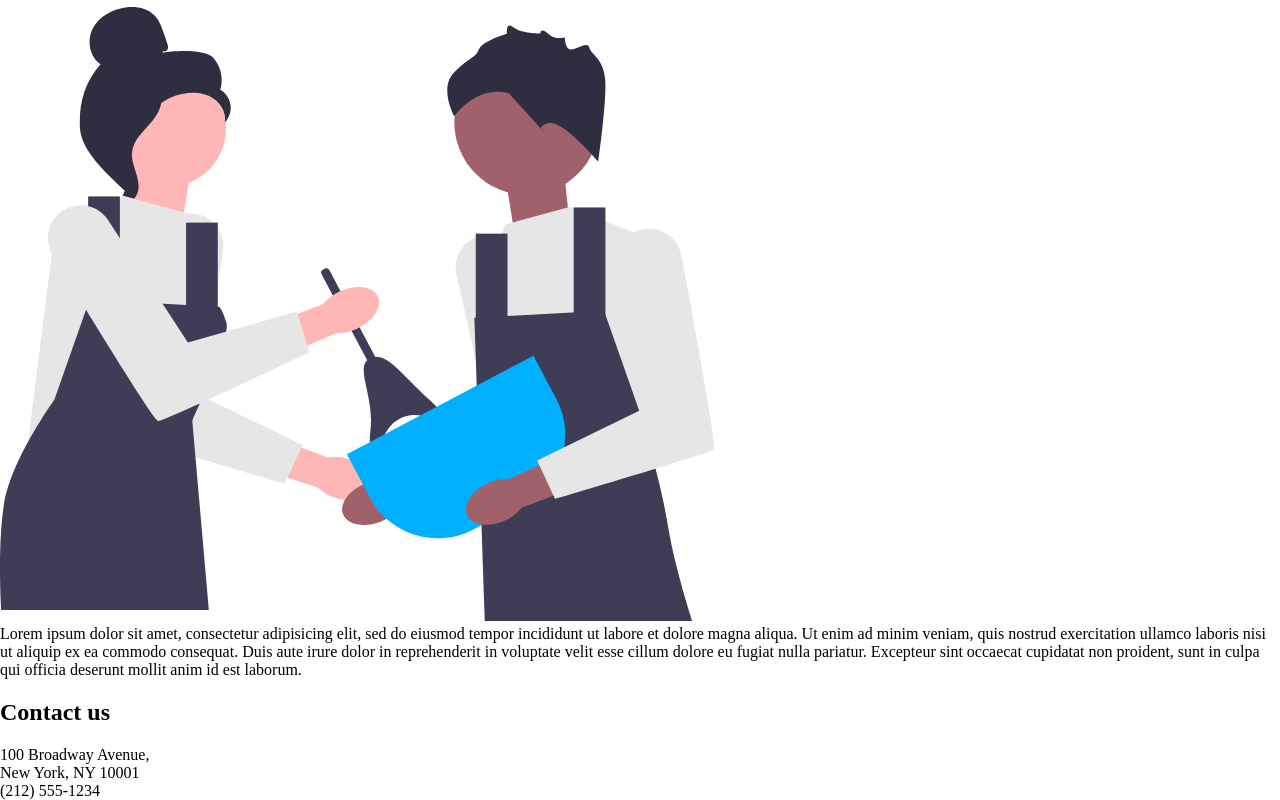
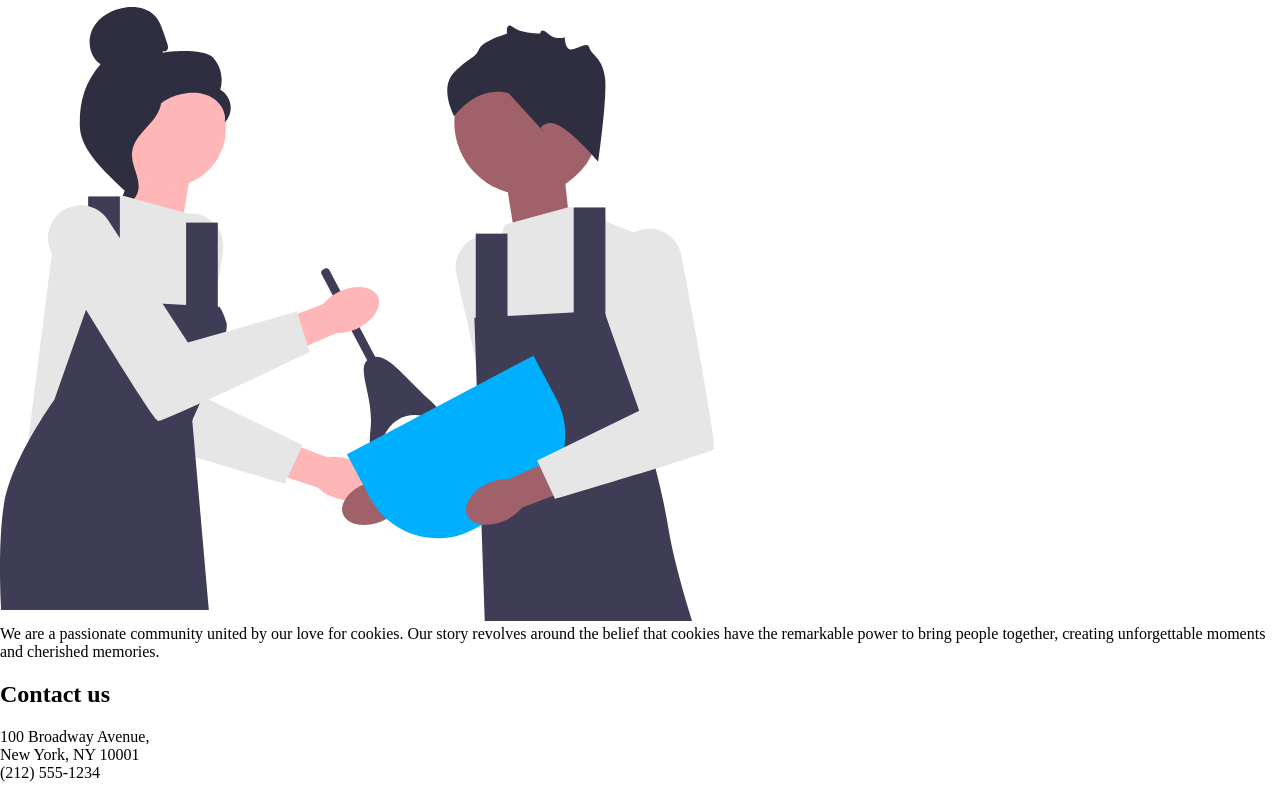
Before and after one commit to Umairjamill1390/Umairjamill1390.github.io, a plain HTML site: page Cookie-Store/index.html in a window 1280 px wide. Shown: the part 1360-2160 px from the top of the page. Drawn offline with Linux system fonts and the light colour scheme.

Commit message:
- Added the About Us text

```diff
--- a/Cookie-Store/index.html
+++ b/Cookie-Store/index.html
@@ -65,13 +65,7 @@
 
       <img src="images/bakers.svg" alt="illustrations of two people baking" />
       <div>
-        Lorem ipsum dolor sit amet, consectetur adipisicing elit, sed do eiusmod
-        tempor incididunt ut labore et dolore magna aliqua. Ut enim ad minim
-        veniam, quis nostrud exercitation ullamco laboris nisi ut aliquip ex ea
-        commodo consequat. Duis aute irure dolor in reprehenderit in voluptate
-        velit esse cillum dolore eu fugiat nulla pariatur. Excepteur sint
-        occaecat cupidatat non proident, sunt in culpa qui officia deserunt
-        mollit anim id est laborum.
+        We are a passionate community united by our love for cookies. Our story revolves around the belief that cookies have the remarkable power to bring people together, creating unforgettable moments and cherished memories.
       </div>
     </div>
     <footer>
```
